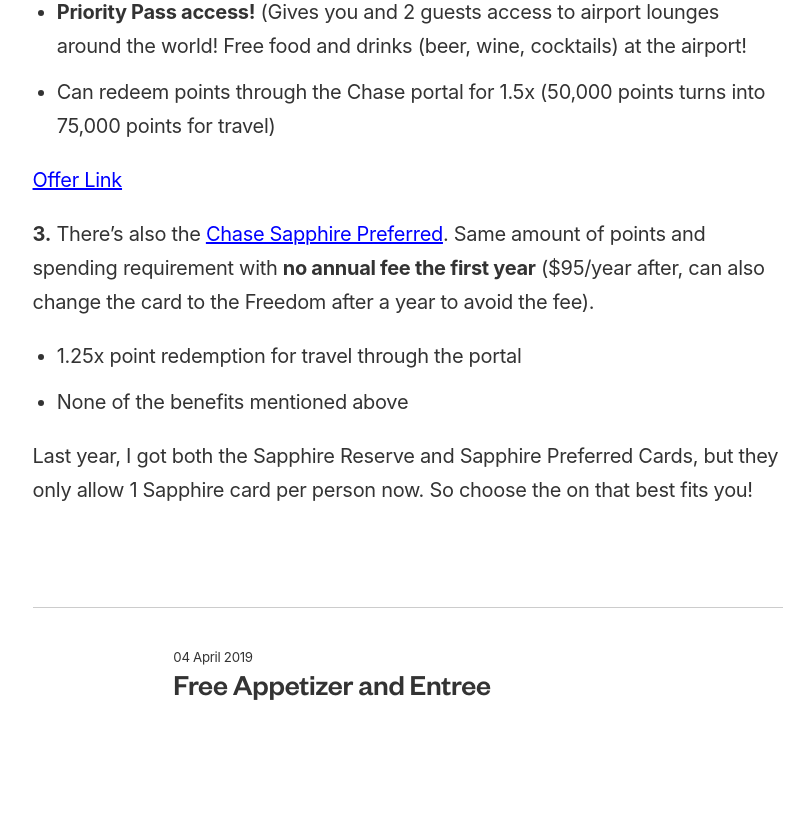
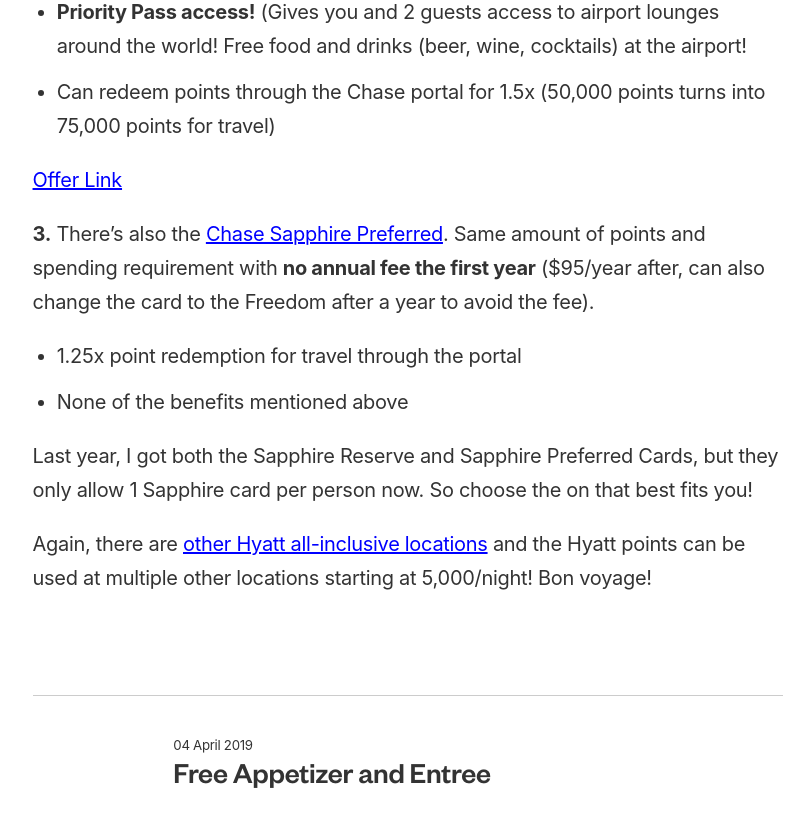
Before and after one commit to ohiosveryown/atldeals, a Jekyll site: the page built from _posts/2019-04-12-free-all-inclusive-resort.markdown, in a window 1280 px wide and 900 px high, scrolled down 2819 px. Shown: the top 827 px of the window, without its empty margins (232-1041 px from the left). Built offline with Jekyll 4.4.1, drawn with Linux system fonts in a browser that asks for light colours.

Commit message:
Updated Free All Inclusive Resort

```diff
--- a/_posts/2019-04-12-free-all-inclusive-resort.markdown
+++ b/_posts/2019-04-12-free-all-inclusive-resort.markdown
@@ -67,3 +67,6 @@
 * None of the benefits mentioned above
 
 Last year, I got both the Sapphire Reserve and Sapphire Preferred Cards, but they only allow 1 Sapphire card per person now. So choose the on that best fits you!
+
+Again, there are [other Hyatt all-inclusive locations](https://www.hyatt.com/brands/all-inclusive) and the Hyatt points can be used at multiple other locations starting at 5,000/night!
+Bon voyage!
```
